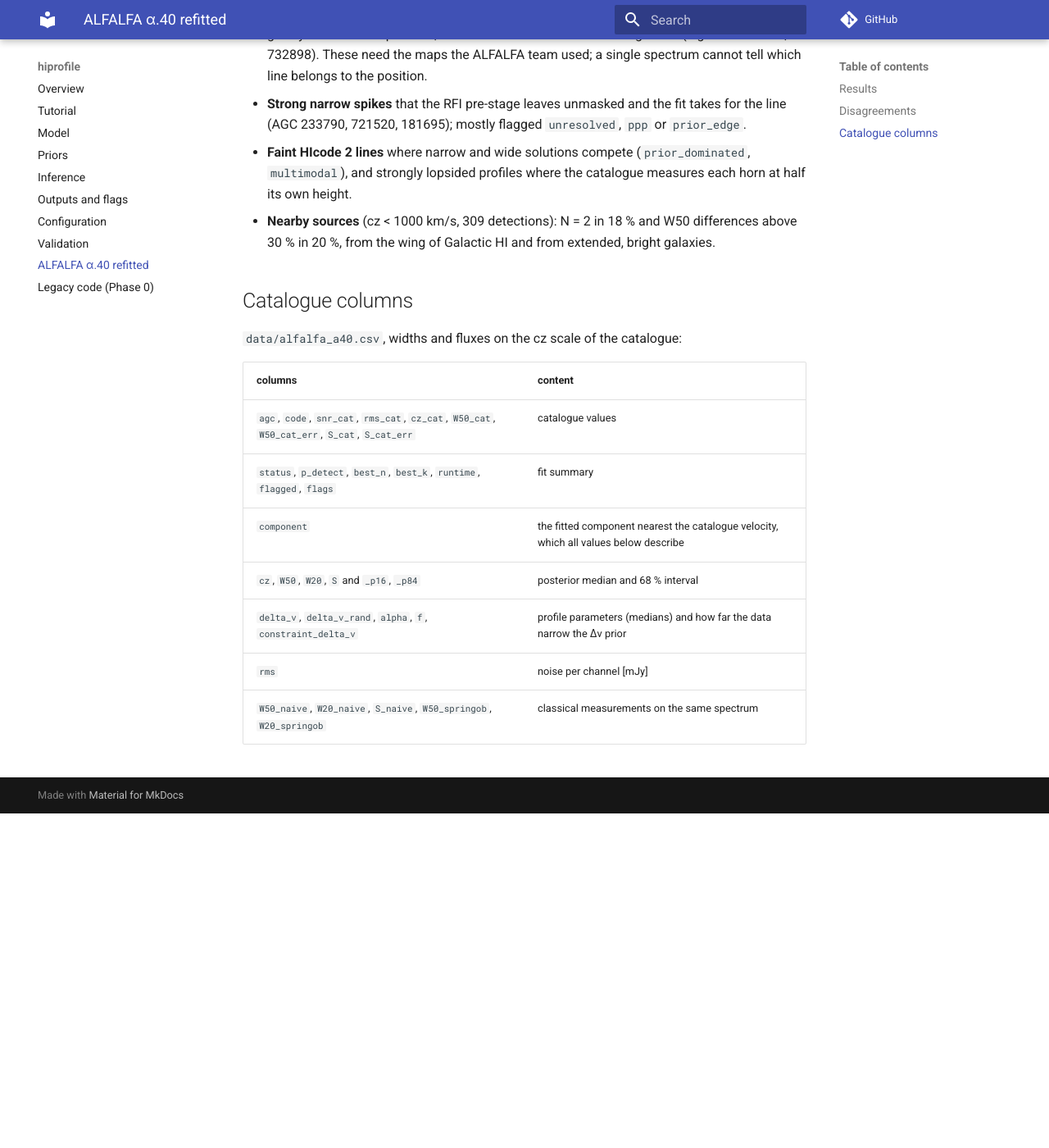
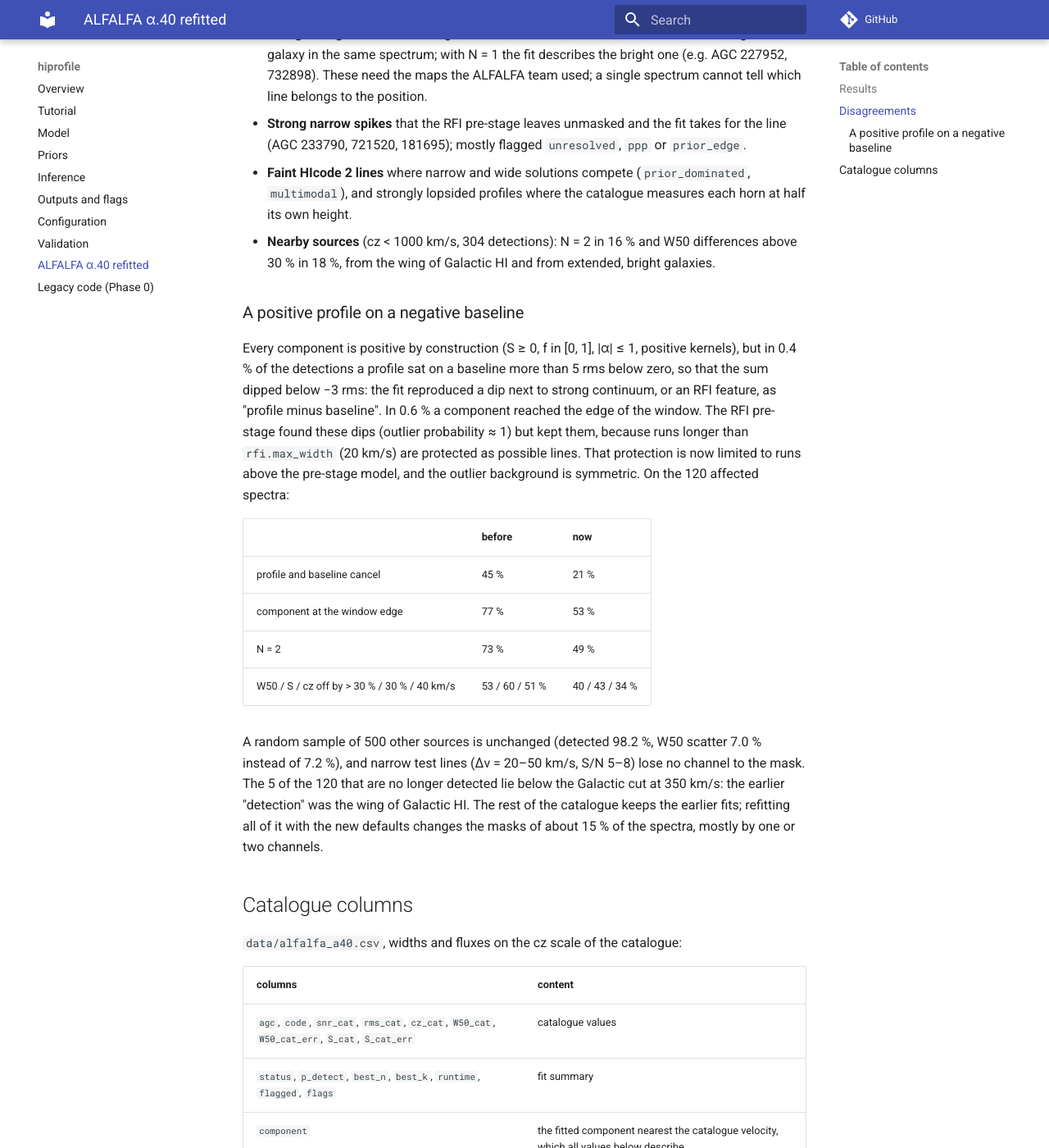
Before and after one commit to lfloeer/hiprofile, an MkDocs documentation site: the page built from docs/alfalfa.md, in a window 1280 px wide and 1400 px high, scrolled down 2959 px. Shown: the whole window at 82% size. Built offline with MkDocs 1.6.1 and Material for MkDocs 9.7.7, drawn with Linux system fonts in a browser that asks for light colours; comment, search, counter and statistics services are not loaded; before the commit the page ends 3951 px from its top, so only the background shows below that; some of the changed text lies outside the part shown.

Commit message:
ALFALFA catalogue: 120 problem spectra refitted with the new RFI defaults
Detections 14 831; flags 20.6 %. docs/alfalfa.md explains the
positive-profile-on-negative-baseline cases and the effect of the change.

Co-Authored-By: Claude Opus 5.5 <noreply@anthropic.com>
Claude-Session: https://claude.ai/code/session_01HNuVsUUJVtD1RaQHWi7F3J

```diff
--- a/docs/alfalfa.md
+++ b/docs/alfalfa.md
@@ -15,7 +15,9 @@ subtracted, 5.2 km/s channels), cuts ±1000 km/s around the catalogue
 velocity, and fits them with `model.response: boxcar+hanning`, N ≤ 2 and
 otherwise the default configuration. Fits at 0ba7787 (median 10.6 s per
 spectrum on one core, about 44 h of CPU in total), spectrum conversion at
-d114eb0. Downloads and fits resume where they stopped.
+d114eb0; the 120 spectra of the RFI follow-up below were refitted with the
+current RFI defaults (symmetric outlier background, negative runs masked).
+Downloads and fits resume where they stopped.
 
 **Data preparation.** Three properties of the NED files matter:
 
@@ -31,16 +33,16 @@ d114eb0. Downloads and fits resume where they stopped.
 
 ## Results
 
-15 036 spectra fitted, none failed; 14 836 detected (P(detect) > 0.5).
+15 036 spectra fitted, none failed; 14 831 detected (P(detect) > 0.5).
 
 | ALFALFA S/N | sources | detected | W50 / catalogue − 1 | naive | Springob | S / catalogue − 1 | Δcz [km/s] |
 |---|---|---|---|---|---|---|---|
-| 5–6.5 | 2244 | 98.9 % | +4.7 % ± 19 % | +0.2 % ± 18 % | +1.8 % ± 23 % | +0.9 % ± 13 % | +0.4 ± 13.3 |
+| 5–6.5 | 2244 | 98.9 % | +4.7 % ± 19 % | +0.3 % ± 17 % | +1.8 % ± 22 % | +0.9 % ± 13 % | +0.4 ± 13.2 |
 | 6.5–8 | 3353 | 99.8 % | +2.6 % ± 11 % | −0.5 % ± 10 % | +2.4 % ± 14 % | 0.0 % ± 8 % | +0.4 ± 7.4 |
-| 8–12 | 4099 | 99.8 % | +1.5 % ± 6.5 % | −0.8 % ± 5.7 % | +2.6 % ± 6.2 % | 0.0 % ± 4.7 % | +0.6 ± 4.9 |
+| 8–12 | 4099 | 99.8 % | +1.5 % ± 6.5 % | −0.8 % ± 5.7 % | +2.6 % ± 6.1 % | 0.0 % ± 4.7 % | +0.6 ± 4.9 |
 | 12–20 | 2407 | 99.6 % | +0.5 % ± 3.5 % | −1.1 % ± 3.7 % | +1.3 % ± 3.0 % | −0.2 % ± 2.9 % | +0.4 ± 2.9 |
 | 20–50 | 1475 | 99.4 % | −0.5 % ± 2.0 % | −1.1 % ± 2.3 % | −0.4 % ± 1.6 % | −0.2 % ± 1.7 % | +0.5 ± 1.8 |
-| > 50 | 501 | 96.8 % | −1.1 % ± 1.8 % | −0.9 % ± 1.8 % | −1.3 % ± 1.1 % | −0.6 % ± 1.5 % | +0.6 ± 1.4 |
+| > 50 | 501 | 96.0 % | −1.0 % ± 1.8 % | −0.9 % ± 1.7 % | −1.3 % ± 1.1 % | −0.6 % ± 1.5 % | +0.5 ± 1.4 |
 
 Median and robust scatter over the detected sources; "naive" and
 "Springob" are the classical widths that hiprofile measures on the same
@@ -61,14 +63,14 @@ spectra around the fitted component (see [validation](validation.md)).
 * **N = 2** is preferred for 7 % of the HIcode 1 sources, rising to most
   sources above S/N 300: bright profiles show more structure than the
   model, or a neighbour is in the window.
-* **Flags:** 20.7 % of the detections; `ppp` 7.6 %, `prior_dominated`
-  6.0 %, `prior_edge` 5.7 %, `wiggle` 3.5 %, `multimodal` 2.8 %,
-  `residual_structure` 1.8 %, `rfi` 0.5 %.
+* **Flags:** 20.6 % of the detections; `ppp` 7.3 %, `prior_dominated`
+  6.1 %, `prior_edge` 5.5 %, `wiggle` 3.5 %, `multimodal` 2.7 %,
+  `residual_structure` 1.6 %, `rfi` 0.6 %.
 
 ## Disagreements
 
 15 % of the detections differ from the catalogue W50 by more than 30 %
-(10 % of HIcode 1 and 34 % of HIcode 2 above cz = 1000 km/s), 7.5 % in cz
+(10 % of HIcode 1 and 34 % of HIcode 2 above cz = 1000 km/s), 7.4 % in cz
 by more than 40 km/s. 39 % of them are flagged, against 17 % of the rest.
 
 ![The twelve largest W50 differences](img/alfalfa_survey_outliers.png)
@@ -86,9 +88,37 @@ The largest differences fall into a few groups:
 * **Faint HIcode 2 lines** where narrow and wide solutions compete
   (`prior_dominated`, `multimodal`), and strongly lopsided profiles where
   the catalogue measures each horn at half its own height.
-* **Nearby sources** (cz < 1000 km/s, 309 detections): N = 2 in 18 % and
-  W50 differences above 30 % in 20 %, from the wing of Galactic HI and from
+* **Nearby sources** (cz < 1000 km/s, 304 detections): N = 2 in 16 % and
+  W50 differences above 30 % in 18 %, from the wing of Galactic HI and from
   extended, bright galaxies.
+
+### A positive profile on a negative baseline
+
+Every component is positive by construction (S ≥ 0, f in [0, 1],
+|α| ≤ 1, positive kernels), but in 0.4 % of the detections a profile sat on
+a baseline more than 5 rms below zero, so that the sum dipped below −3 rms:
+the fit reproduced a dip next to strong continuum, or an RFI feature, as
+"profile minus baseline". In 0.6 % a component reached the edge of the
+window. The RFI pre-stage found these dips (outlier probability ≈ 1) but
+kept them, because runs longer than `rfi.max_width` (20 km/s) are
+protected as possible lines. That protection is now limited to runs above
+the pre-stage model, and the outlier background is symmetric. On the 120
+affected spectra:
+
+| | before | now |
+|---|---|---|
+| profile and baseline cancel | 45 % | 21 % |
+| component at the window edge | 77 % | 53 % |
+| N = 2 | 73 % | 49 % |
+| W50 / S / cz off by > 30 % / 30 % / 40 km/s | 53 / 60 / 51 % | 40 / 43 / 34 % |
+
+A random sample of 500 other sources is unchanged (detected 98.2 %, W50
+scatter 7.0 % instead of 7.2 %), and narrow test lines (Δv = 20–50 km/s,
+S/N 5–8) lose no channel to the mask. The 5 of the 120 that are no longer
+detected lie below the Galactic cut at 350 km/s: the earlier "detection" was
+the wing of Galactic HI. The rest of the catalogue keeps the earlier fits;
+refitting all of it with the new defaults changes the masks of about 15 % of
+the spectra, mostly by one or two channels.
 
 ## Catalogue columns
 
```
Also changed, not shown: docs/img/alfalfa_survey.png, docs/img/alfalfa_survey_outliers.png, 2 other files.
